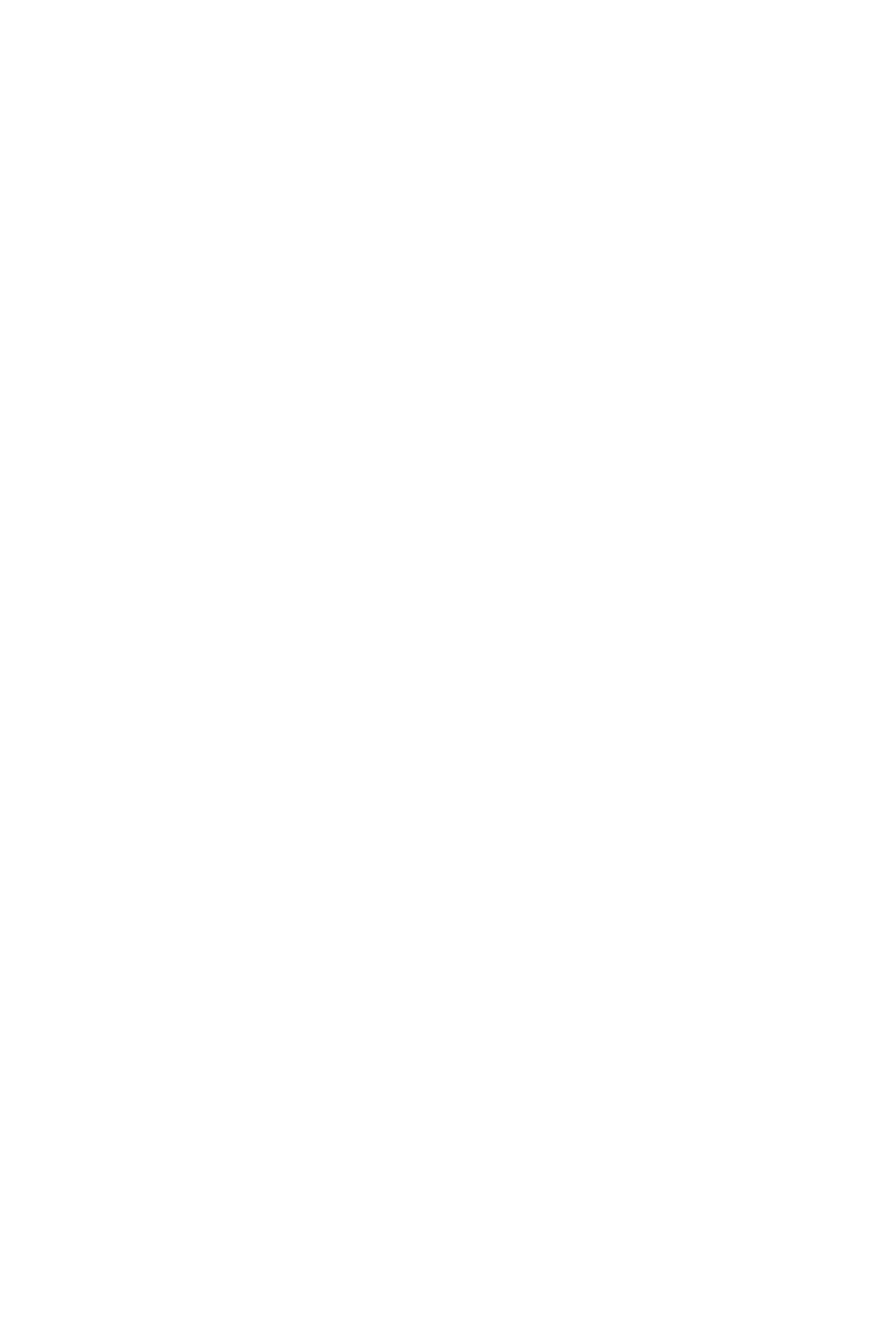
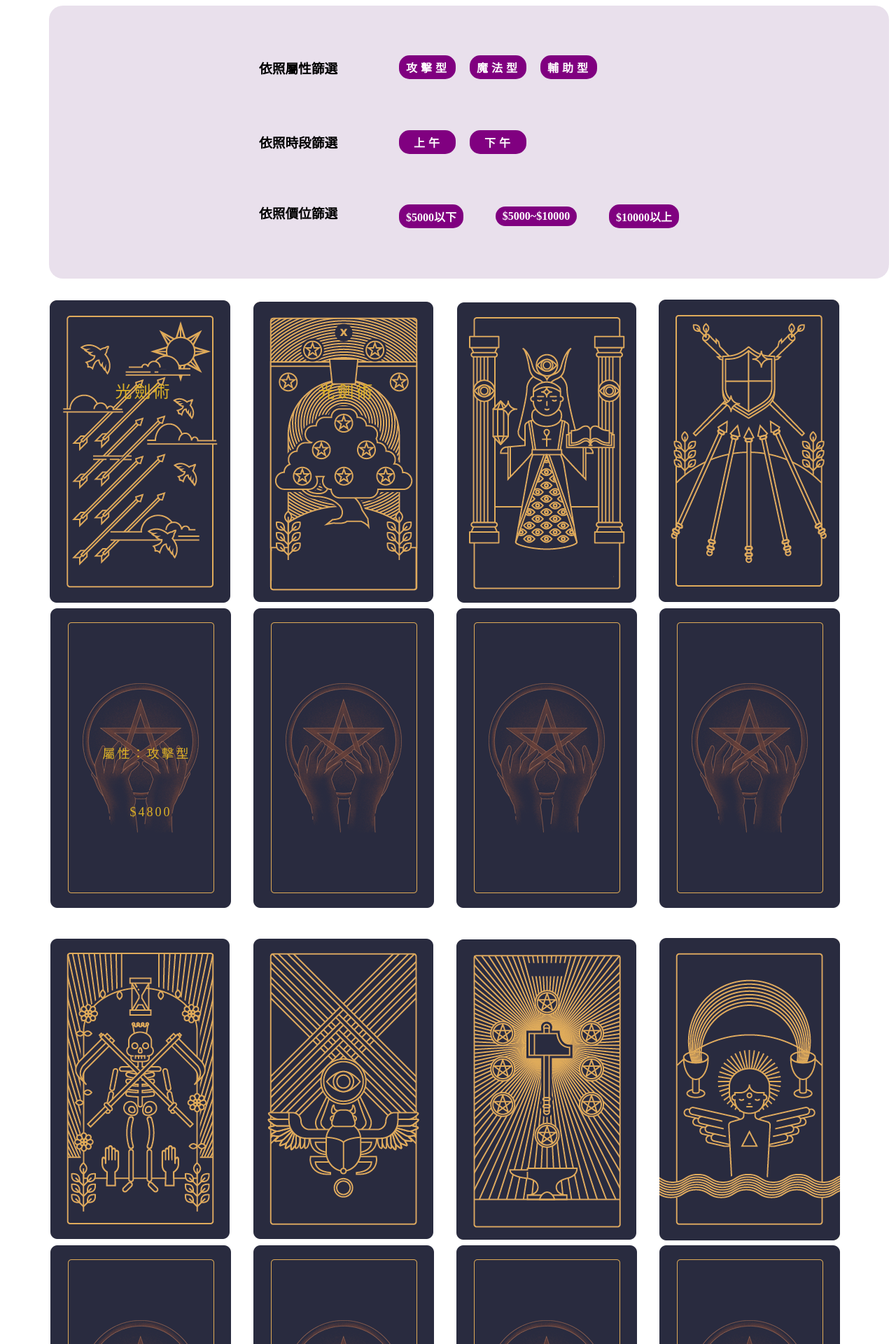
Before and after one commit to gles868/CED101-G3, a PHP site: page /course.html in a window 1280 px wide. Before the commit the part shown is empty. Shown: the top 1920 px of the page at 70% size. Before the commit the page ends 800 px from the top, so only its background shows below. Run offline with PHP 8.4, Linux system fonts and the light colour scheme; style sheets or scripts are compiled from the project's sources; some libraries are stand-ins or nearby versions.

Commit message:
add imgs

```diff
--- a/course.html
+++ b/course.html
@@ -0,0 +1,178 @@
+<!DOCTYPE html>
+<html lang="en">
+
+<head>
+    <meta charset="UTF-8">
+    <meta name="viewport" content="width=device-width, initial-scale=1.0">
+    <link href="./css/style.css" rel="stylesheet">
+    <script src="https://cdnjs.cloudflare.com/ajax/libs/jquery/3.5.1/jquery.min.js"></script>
+    <script src="https://cdn.rawgit.com/nnattawat/flip/master/dist/jquery.flip.min.js"></script>
+    <script src="./js/course/course.js"></script>
+
+
+
+
+    <title>Document</title>
+</head>
+
+<body>
+    <main class="main">
+        <div class="course_filter">
+            <div class="course_class">
+                <h3>依照屬性篩選</h3>
+                <div class="fliter_block">
+                    <h4>攻擊型</h4>
+                    <h4>魔法型</h4>
+                    <h4>輔助型</h4>
+                </div>
+
+            </div>
+
+            <div class="course_time">
+                <h3>依照時段篩選</h3>
+                <div class="fliter_block">
+
+                    <h4>上午</h4>
+                    <h4>下午</h4>
+                </div>
+            </div>
+
+            <div class="course_price">
+                <h3>依照價位篩選</h3>
+                <div class="fliter_block">
+
+                    <h4>$5000以下</h4>
+                    <h4>$5000~$10000</h4>
+                    <h4>$10000以上</h4>
+                </div>
+            </div>
+        </div>
+
+        <div class="all_course_card">
+
+            <div class="card">
+                <div class="front">
+                    <img class="front_card" src="./img/course_cards/course_01.png" alt="">
+                </div>
+                <div class="back">
+                    <img class="back_card" src="./img/course_cards/card_back.png" alt="">
+                    <p class="course_title">光劍術</p>
+                    <p class="course_price">$4800</p>
+                    <p class="course_class">屬性：攻擊型</p>
+                </div>
+            </div>
+
+
+
+            <div class="card">
+                <div class="front">
+                    <img class="front_card" src="./img/course_cards/course_02.png" alt="">
+                </div>
+                <div class="back">
+                    <img class="back_card" src="./img/course_cards/card_back.png" alt="">
+                    <p class="course_title">光劍術</p>
+
+                </div>
+            </div>
+
+
+
+            <div class="card">
+                <div class="front">
+                    <img class="front_card" src="./img/course_cards/course_03.png" alt="">
+                </div>
+                <div class="back">
+                    <img class="back_card" src="./img/course_cards/card_back.png" alt="">
+                </div>
+            </div>
+
+
+
+            <div class="card">
+                <div class="front">
+                    <img class="front_card" src="./img/course_cards/course_04.png" alt="">
+                </div>
+                <div class="back">
+                    <img class="back_card" src="./img/course_cards/card_back.png" alt="">
+                </div>
+            </div>
+
+
+
+
+
+            <div class="card">
+                <div class="front">
+                    <img class="front_card" src="./img/course_cards/course_05.png" alt="">
+                </div>
+                <div class="back">
+                    <img class="back_card" src="./img/course_cards/card_back.png" alt="">
+                </div>
+            </div>
+
+
+
+            <div class="card">
+                <div class="front">
+                    <img class="front_card" src="./img/course_cards/course_06.png" alt="">
+                </div>
+                <div class="back">
+                    <img class="back_card" src="./img/course_cards/card_back.png" alt="">
+                </div>
+            </div>
+
+
+            <div class="card">
+                <div class="front">
+                    <img class="front_card" src="./img/course_cards/course_07.png" alt="">
+                </div>
+                <div class="back">
+                    <img class="back_card" src="./img/course_cards/card_back.png" alt="">
+                </div>
+            </div>
+
+
+
+            <div class="card col-4">
+                <div class="front">
+                    <img class="front_card" src="./img/course_cards/course_08.png" alt="">
+                </div>
+                <div class="back">
+                    <img class="back_card" src="./img/course_cards/card_back.png" alt="">
+                </div>
+            </div>
+
+            <div class="card col-4">
+                <div class="front">
+                    <img class="front_card" src="./img/course_cards/course_09.png" alt="">
+                </div>
+                <div class="back">
+                    <img class="back_card" src="./img/course_cards/card_back.png" alt="">
+                </div>
+            </div>
+
+            <div class="card col-4">
+                <div class="front">
+                    <img class="front_card" src="./img/course_cards/course_10.png" alt="">
+                </div>
+                <div class="back">
+                    <img class="back_card" src="./img/course_cards/card_back.png" alt="">
+                </div>
+            </div>
+
+
+
+
+
+
+        </div>
+
+    </main>
+
+
+</body>
+<script>
+
+</script>
+
+</html>
--- a/sass/base/_common.scss
+++ b/sass/base/_common.scss
@@ -1,52 +1,52 @@
-@import './reset';
+// @import './reset';
 
-//  color 顏色
-$purple: #58009a;
-$purplered: #742274;
-$darkpurple: #351360;
-$orange: #ffa500;
-$yellow: #ffd02e;
+// //  color 顏色
+// $purple: #58009a;
+// $purplered: #742274;
+// $darkpurple: #351360;
+// $orange: #ffa500;
+// $yellow: #ffd02e;
 
-$lightpurple: #7540e2;
-$lightyellow: #ffffaa;
-$white: #fff;
-$darkgray: #191925;
+// $lightpurple: #7540e2;
+// $lightyellow: #ffffaa;
+// $white: #fff;
+// $darkgray: #191925;
 
-//  font 字體
-$navFont: '思源宋體';
+// //  font 字體
+// $navFont: '思源宋體';
 
-$p: 14px;
-$h1: 48px;
-$h2: 36px;
-$h3: 28px;
-$h4: 24px;
-$h5: 18px;
+// $p: 14px;
+// $h1: 48px;
+// $h2: 36px;
+// $h3: 28px;
+// $h4: 24px;
+// $h5: 18px;
 
-$letterSpacing: 3px;
-$lineHeight: 10px;
+// $letterSpacing: 3px;
+// $lineHeight: 10px;
 
-//  button 按鈕
-@mixin btnPurple{
-    background-color: $purple;
-    color: #fff;
-    width: 140px;
-    height: 48px;
-    border: 1px solid transparent;
-    outline: none;
-    border-radius: 25px;
-    font-size: $h5;
-    font-weight: ˋ00;
-    letter-spacing: $letterSpacing;
-    text-align: center;
-    text-decoration: none;
-    text-shadow: 0 0 0.2em #87f, 0 0 0.2em #87f, 0 0 0.2em #87f;
-    margin: 20px 30px;
-    cursor: pointer;
-    &:hover{
-        background-color: lighten($purple, 8%);
-        transition: background-color .2s;
-    }
-}
+// //  button 按鈕
+// @mixin btnPurple{
+//     background-color: $purple;
+//     color: #fff;
+//     width: 140px;
+//     height: 48px;
+//     border: 1px solid transparent;
+//     outline: none;
+//     border-radius: 25px;
+//     font-size: $h5;
+//     font-weight: ˋ00;
+//     letter-spacing: $letterSpacing;
+//     text-align: center;
+//     text-decoration: none;
+//     text-shadow: 0 0 0.2em #87f, 0 0 0.2em #87f, 0 0 0.2em #87f;
+//     margin: 20px 30px;
+//     cursor: pointer;
+//     &:hover{
+//         background-color: lighten($purple, 8%);
+//         transition: background-color .2s;
+//     }
+// }
 
 
-//  header
+// //  header
--- a/sass/base/_reset.scss
+++ b/sass/base/_reset.scss
@@ -1,48 +1,48 @@
-/* http://meyerweb.com/eric/tools/css/reset/
-   v2.0 | 20110126
-   License: none (public domain)
-*/
+// /* http://meyerweb.com/eric/tools/css/reset/
+//    v2.0 | 20110126
+//    License: none (public domain)
+// */
 
-html, body, div, span, applet, object, iframe,
-h1, h2, h3, h4, h5, h6, p, blockquote, pre,
-a, abbr, acronym, address, big, cite, code,
-del, dfn, em, img, ins, kbd, q, s, samp,
-small, strike, strong, sub, sup, tt, var,
-b, u, i, center,
-dl, dt, dd, ol, ul, li,
-fieldset, form, label, legend,
-table, caption, tbody, tfoot, thead, tr, th, td,
-article, aside, canvas, details, embed,
-figure, figcaption, footer, header, hgroup,
-menu, nav, output, ruby, section, summary,
-time, mark, audio, video {
-	margin: 0;
-	padding: 0;
-	border: 0;
-	font-size: 100%;
-	font: inherit;
-	vertical-align: baseline;
-}
-/* HTML5 display-role reset for older browsers */
-article, aside, details, figcaption, figure,
-footer, header, hgroup, menu, nav, section {
-	display: block;
-}
-body {
-	line-height: 1;
-}
-ol, ul {
-	list-style: none;
-}
-blockquote, q {
-	quotes: none;
-}
-blockquote:before, blockquote:after,
-q:before, q:after {
-	content: '';
-	content: none;
-}
-table {
-	border-collapse: collapse;
-	border-spacing: 0;
-}
+// html, body, div, span, applet, object, iframe,
+// h1, h2, h3, h4, h5, h6, p, blockquote, pre,
+// a, abbr, acronym, address, big, cite, code,
+// del, dfn, em, img, ins, kbd, q, s, samp,
+// small, strike, strong, sub, sup, tt, var,
+// b, u, i, center,
+// dl, dt, dd, ol, ul, li,
+// fieldset, form, label, legend,
+// table, caption, tbody, tfoot, thead, tr, th, td,
+// article, aside, canvas, details, embed,
+// figure, figcaption, footer, header, hgroup,
+// menu, nav, output, ruby, section, summary,
+// time, mark, audio, video {
+// 	margin: 0;
+// 	padding: 0;
+// 	border: 0;
+// 	font-size: 100%;
+// 	font: inherit;
+// 	vertical-align: baseline;
+// }
+// /* HTML5 display-role reset for older browsers */
+// article, aside, details, figcaption, figure,
+// footer, header, hgroup, menu, nav, section {
+// 	display: block;
+// }
+// body {
+// 	line-height: 1;
+// }
+// ol, ul {
+// 	list-style: none;
+// }
+// blockquote, q {
+// 	quotes: none;
+// }
+// blockquote:before, blockquote:after,
+// q:before, q:after {
+// 	content: '';
+// 	content: none;
+// }
+// table {
+// 	border-collapse: collapse;
+// 	border-spacing: 0;
+// }
--- a/sass/layout/_footer.scss
+++ b/sass/layout/_footer.scss
@@ -1,13 +1,13 @@
-footer{
-    width: 100%;
-    height: 60px;
-    background-color: $darkgray;
-    color: $white;
-    display: flex;
-    justify-content: center;
-    align-items: center;
-    p{
-        letter-spacing: 1.5px;
-        font-size: 14px;
-    }
-}
+// footer{
+//     width: 100%;
+//     height: 60px;
+//     background-color: $darkgray;
+//     color: $white;
+//     display: flex;
+//     justify-content: center;
+//     align-items: center;
+//     p{
+//         letter-spacing: 1.5px;
+//         font-size: 14px;
+//     }
+// }
--- a/sass/page/_course.scss
+++ b/sass/page/_course.scss
@@ -0,0 +1,142 @@
+
+
+main.main {
+    width: 1140px;
+    margin: 0 auto;
+    // border: 1px solid yellow;
+}
+
+div.course_filter {
+    // border: 1px solid red;
+    width: 100%;
+    margin: 0 auto;
+    padding: 50px 30px;
+    background-color: rgba(150, 106, 162, 0.209);
+    border-radius: 20px;
+    margin-bottom: 30px;
+}
+
+div.course_class {
+    display: flex;
+    justify-content: space-between;
+    align-items: center;
+    width: 600px;
+    margin: 0 auto;
+    margin-bottom: 30px;
+
+    div.fliter_block {
+        width: 400px;
+        display: flex;
+        justify-content: left;
+
+        h4 {
+            color: white;
+            background-color: purple;
+            border-radius: 15px;
+            padding: 5px 8px 5px 10px;
+            margin-right: 20px;
+            letter-spacing: 5px;
+        }
+    }
+}
+
+div.course_time {
+    display: flex;
+    justify-content: space-between;
+    align-items: center;
+    width: 600px;
+    margin: 0 auto;
+    margin-bottom: 30px;
+
+    div.fliter_block {
+        width: 400px;
+        display: block;
+        display: flex;
+
+        h4 {
+            color: white;
+            background-color: purple;
+            border-radius: 15px;
+            padding: 5px 18px 5px 21px;
+            margin-right: 20px;
+            letter-spacing: 5px;
+        }
+    }
+}
+
+div.course_price {
+    display: flex;
+    justify-content: space-between;
+    width: 600px;
+    margin: 0 auto;
+
+    div.fliter_block {
+        width: 400px;
+        display: flex;
+        justify-content: space-between;
+        align-items: center;
+
+
+        h4 {
+            color: white;
+            background-color: purple;
+            border-radius: 15px;
+            padding: 5px 10px;
+        }
+    }
+
+}
+
+
+div.all_course_card{
+    width: 1140px;
+    margin: 0 auto;
+    display: flex;
+    flex-wrap: wrap;
+    // border: 1px solid red;
+
+    div.card{
+        // border: 1px solid green;
+        width: calc((100% - 60px) / 4);
+        margin-right: 20px;
+        margin-bottom: 30px;
+    }
+    img{
+        cursor: pointer;
+    }
+}
+
+
+div.card{
+    position: relative;
+
+    p.course_title{
+        font-size: 24px;
+        letter-spacing: 3px;
+        color:#dcb127;
+        position: absolute;
+        top: 10%;
+        right: 35%;
+    }
+    p.course_price{
+        font-size: 18px;
+        letter-spacing: 3px;
+        color:#dcb127;
+        position: absolute;
+        top: 80%;
+        right: 35%;
+    }
+    p.course_class{
+        font-size: 18px;
+        letter-spacing: 3px;
+        color:#dcb127;
+        position: absolute;
+        top: 70%;
+        right: 25%;
+    }
+}
+
+div.all_course_card>div.card:nth-child(4n){
+    margin-right: 0;
+    // border: 1px solid red;
+}
--- a/sass/style.scss
+++ b/sass/style.scss
@@ -17,16 +17,16 @@
 
 
 // 這裡是按鈕 -- 紫色
-.btn-purple{
-    @include btnPurple();
-}
+// .btn-purple{
+//     @include btnPurple();
+// }
 
-// 以下background-color / div高度 再自行做修改
-body{
-    background-color: $darkpurple;
-}
+// // 以下background-color / div高度 再自行做修改
+// body{
+//     background-color: $darkpurple;
+// }
 
-div{
-    height: 100vh;
-    color: #fff;
-}
+// div{
+//     height: 100vh;
+//     color: #fff;
+// }
```
Also changed, not shown: js/course/course.js (added, +10 -0 lines), sass/layout/_header.scss (+58 -58 lines), img/course_cards/card_back.png (added), img/course_cards/course_01.png (added), img/course_cards/course_02.png (added), img/course_cards/course_03.png (added), img/course_cards/course_04.png (added), img/course_cards/course_05.png (added), img/course_cards/course_06.png (added), img/course_cards/course_07.png (added), img/course_cards/course_08.png (added), img/course_cards/course_09.png (added), img/course_cards/course_10.png (added).
